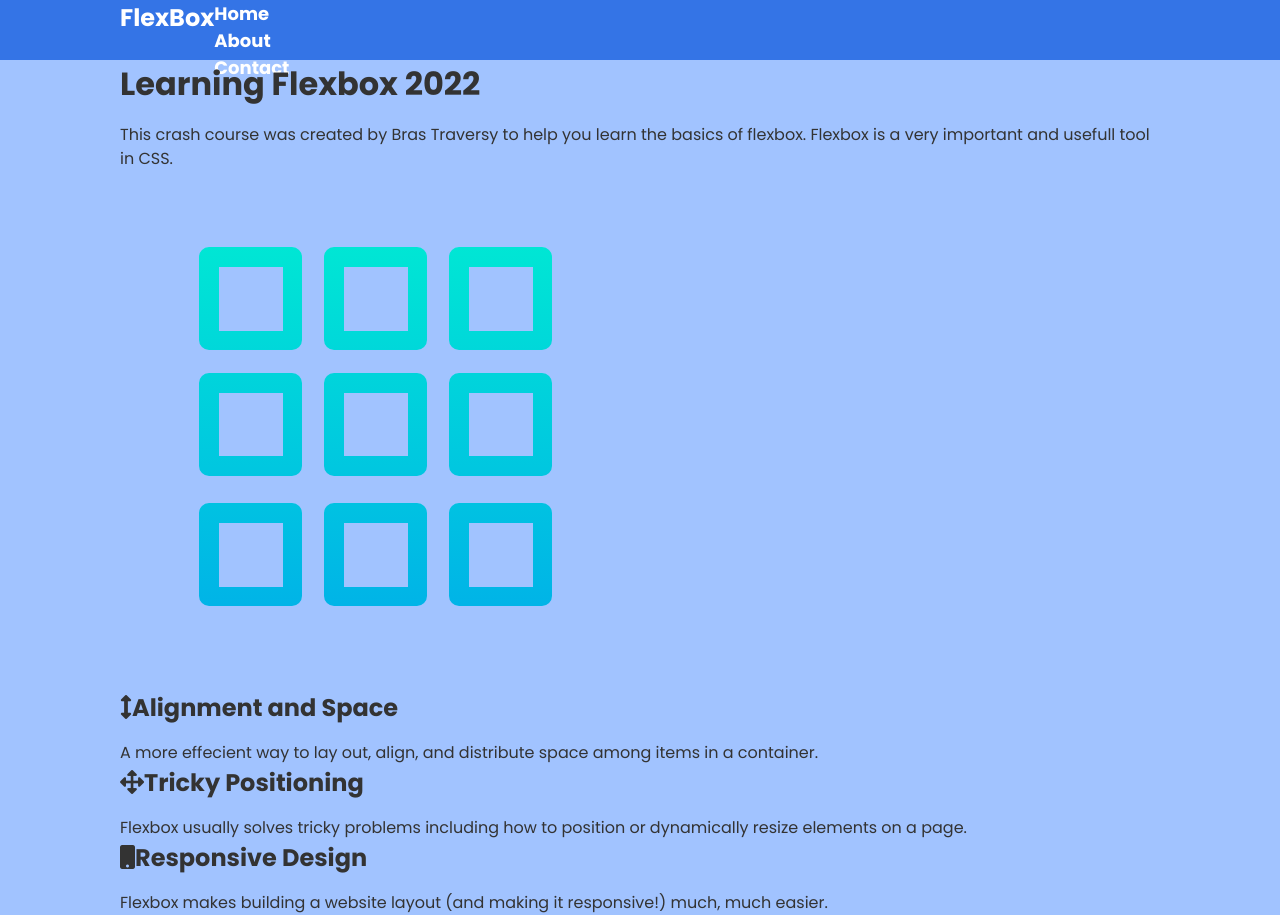
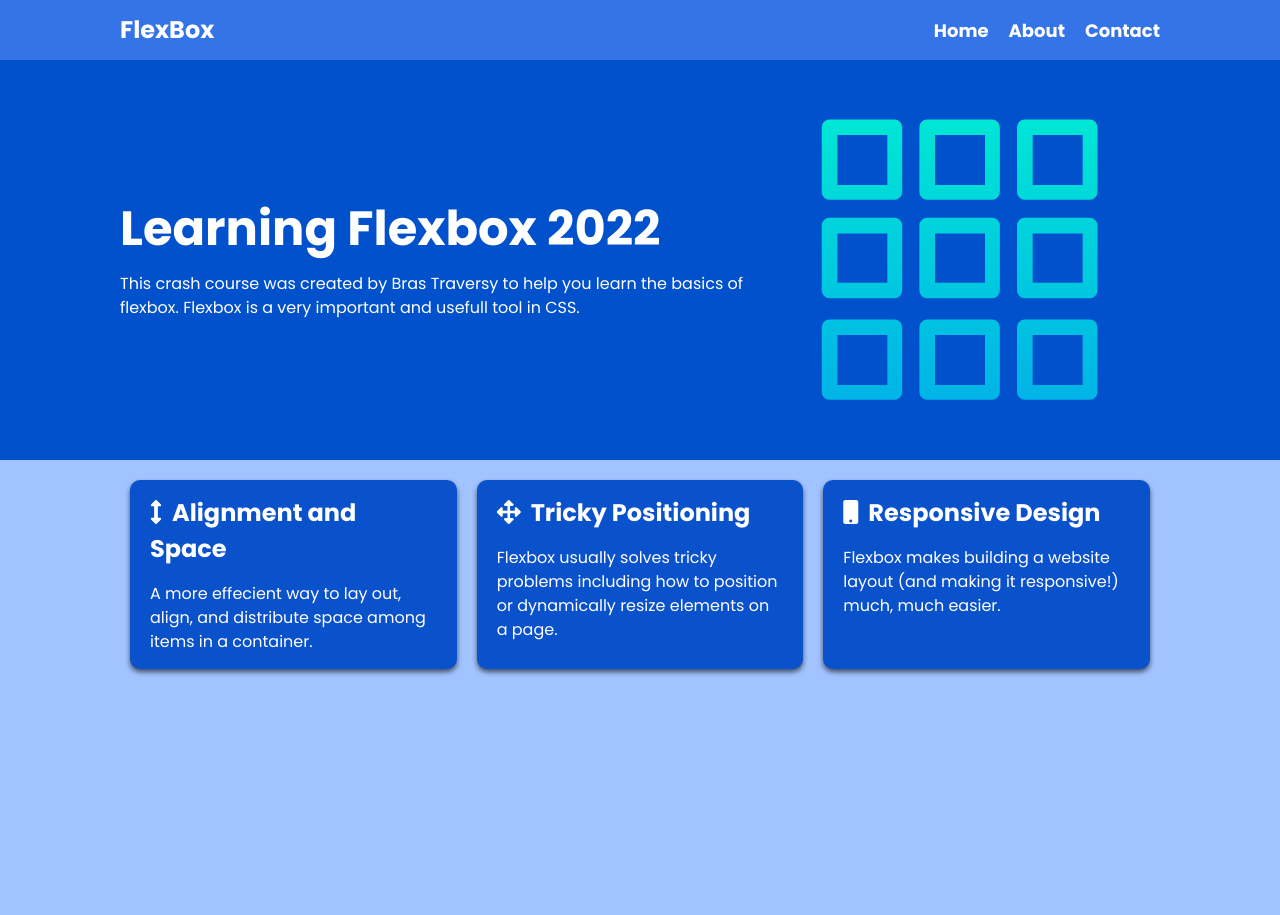
Before and after one commit to KrystalJean/learning-flexbox-2022, a plain HTML site: page index.html in a window 1280 px wide. After the commit the page ends 800 px from the top, so only its background shows below. Drawn offline with Linux system fonts and the light colour scheme.

Commit message:
adding flex

```diff
--- a/style.css
+++ b/style.css
@@ -51,6 +51,75 @@ ul {
     font-weight: bold;
 }
 
+.navbar a:hover {
+    color: lightblue;
+}
+
 .navbar .container {
     display: flex;
+    justify-content: space-between;
+    align-items: center;
+    height: 100%;
 }
+.navbar ul {
+    display: flex;
+}
+
+.navbar li {
+    margin-left: 20px;
+}
+
+.header {
+    background-color: #0151cc;
+    color: #fff;
+    min-height: 400px;
+}
+
+.header h1 {
+    font-size: 3rem;
+    font-weight: bold;
+    line-height: 1.2;
+}
+
+.header img {
+    max-width: 400px;
+}
+
+.header .container {
+    display: flex;
+    align-items: center;
+    justify-content: space-between;
+}
+
+.boxes .container {
+    display: flex;
+    justify-content: space-between;
+}
+
+.box {
+    flex: 1;
+    background: #0a51cc;
+    color: #fff;
+    border-radius: 10px;
+    margin: 20px 10px;
+    padding: 15px 20px;
+    box-shadow: 0 3px 5px rgba(0, 0, 0, 0.6);
+}
+
+.box i {
+    margin-right: 10px;
+}
+
+
+@media(max-width: 768px) {
+    .header .container {
+        flex-direction: column;
+        padding-top: 20px;
+        text-align: center;
+    }
+
+    .boxes .container {
+        display: block;
+        text-align: center;
+    }
+}
```
